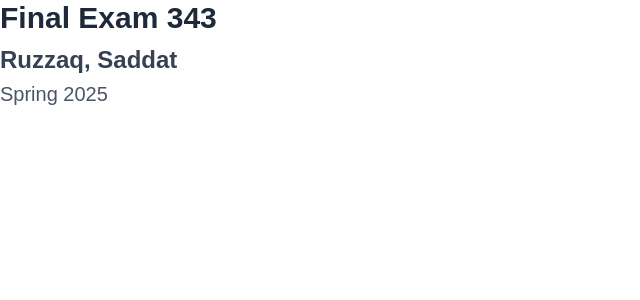
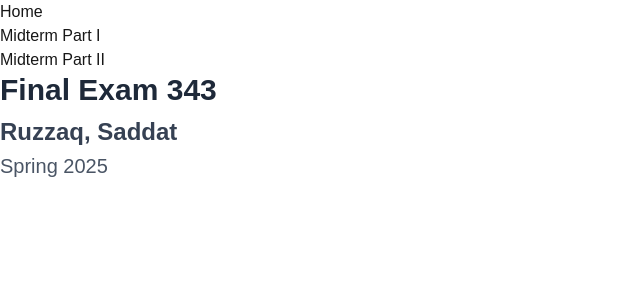
Before and after one commit to SaddatRuzzaq/final343, a Next.js app: page / in a window 1280 px wide. Shown: the top 300 px of the page, without its empty margins (0-640 px from the left). Built offline with nearby package versions, Linux system fonts and the light colour scheme.

Commit message:
added menubar

```diff
--- /dev/null
+++ b/src/app/components/Menubar.jsx
@@ -0,0 +1,11 @@
+export default function Menubar() {
+    return (
+     <>
+      <ul>
+        <li>Home</li>
+        <li>Midterm Part I</li>
+        <li>Midterm Part II</li>
+      </ul>
+      </>
+    );
+  }
--- a/src/app/layout.jsx
+++ b/src/app/layout.jsx
@@ -1,5 +1,6 @@
 import { Geist, Geist_Mono } from "next/font/google";
 import "./globals.css";
+import Menubar from "./components/Menubar";
 
 const geistSans = Geist({
   variable: "--font-geist-sans",
@@ -21,6 +22,7 @@
       <body
         className={`${geistSans.variable} ${geistMono.variable} antialiased`}
       >
+       <Menubar />
         {children}
       </body>
     </html>
```
